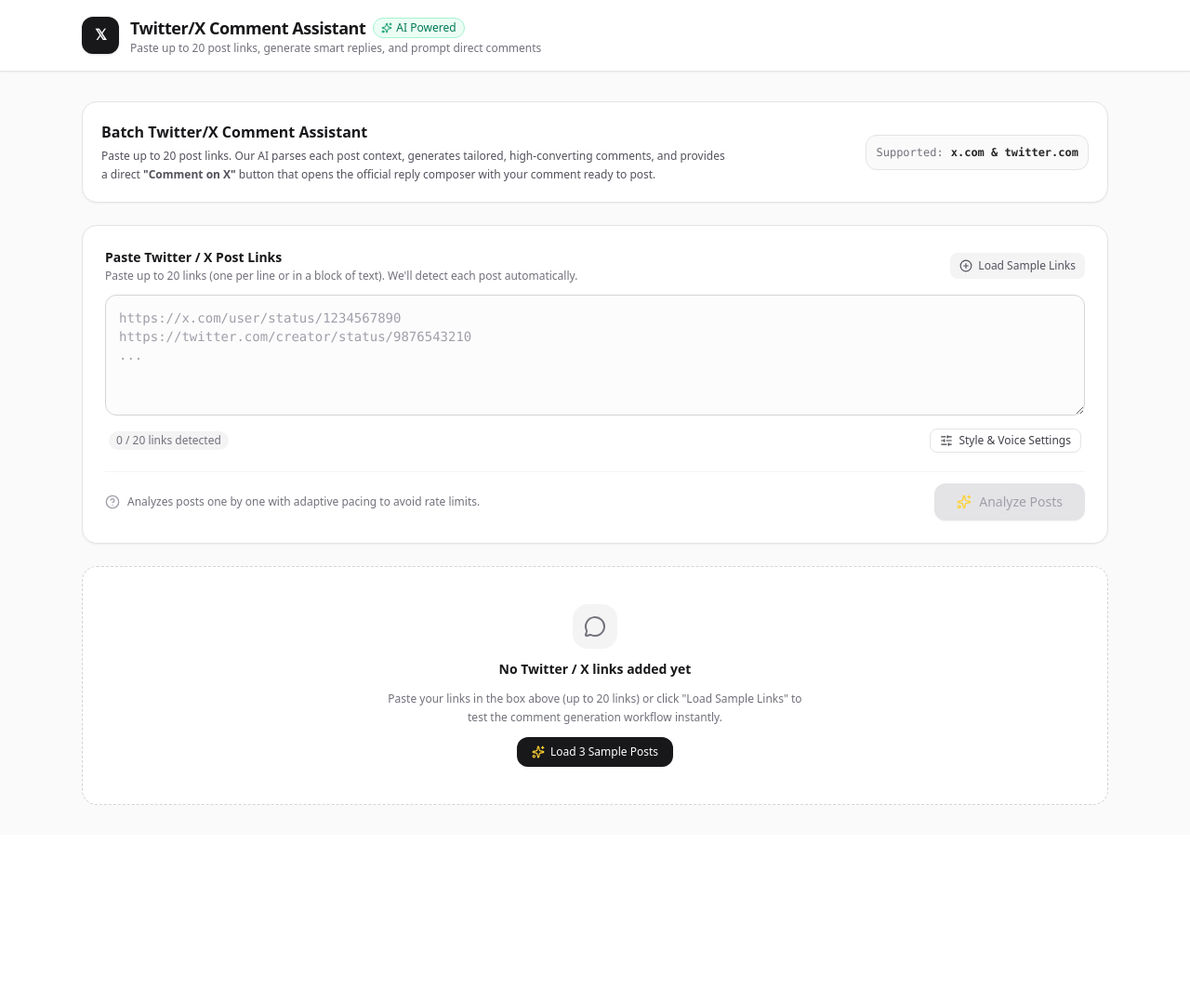
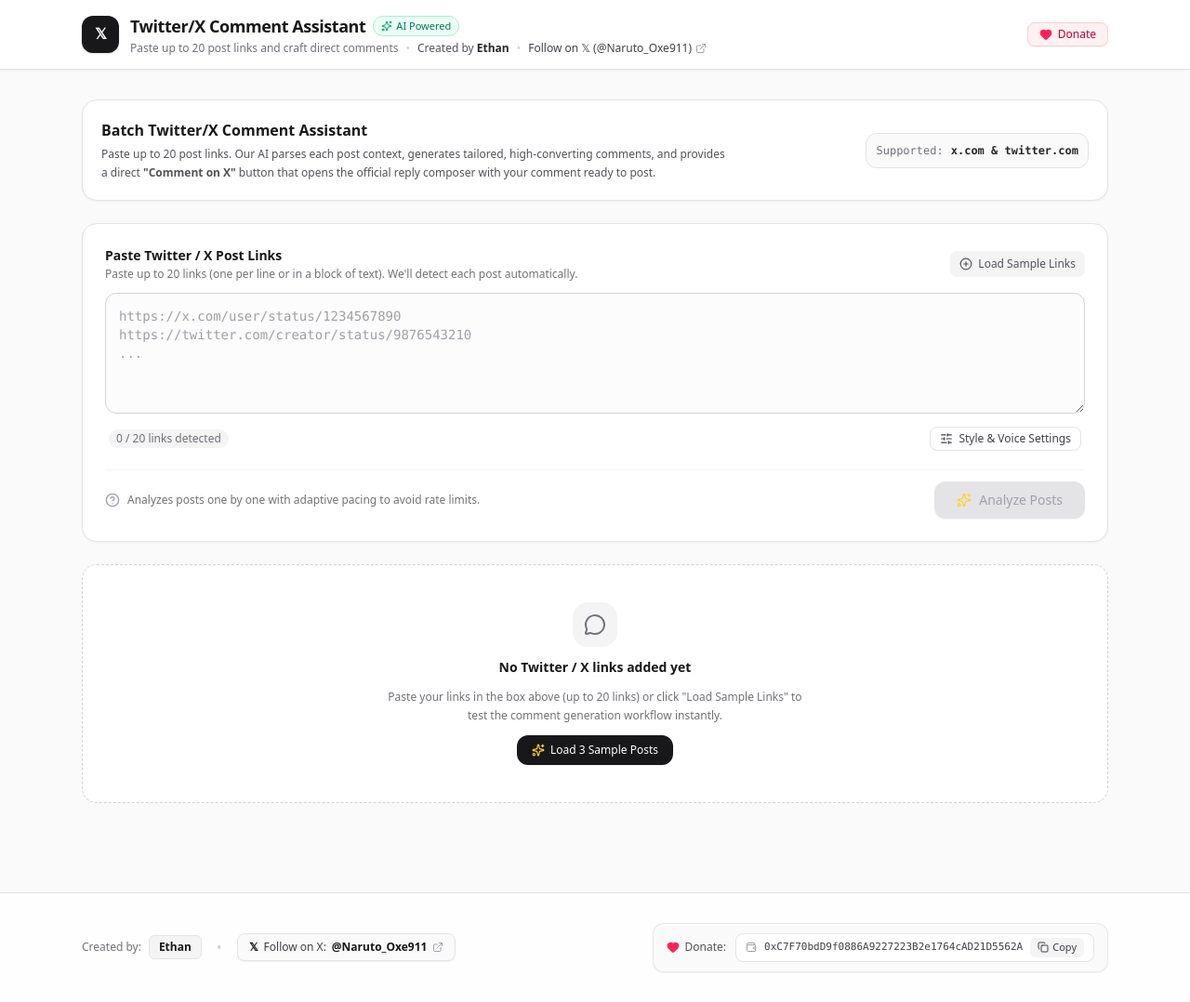
Before and after one commit to Jahid-dewan/AI-powered-By-X-Commenter., a React (Vite) app: page / in a window 1280 px wide. Shown: the whole page at 93% size. Before the commit the page ends 898 px from the top, so only its background shows below. Built offline with nearby package versions, Linux system fonts and the light colour scheme.

Commit message:
feat: add footer with creator and donation details
Implemented a new Footer component to display creator information and donation address, allowing users to support the project.

```diff
--- a/src/App.tsx
+++ b/src/App.tsx
@@ -8,6 +8,7 @@
 import { LinkInputSection } from './components/LinkInputSection';
 import { PostCard } from './components/PostCard';
 import { StatsBar } from './components/StatsBar';
+import { Footer } from './components/Footer';
 import { extractTwitterUrls } from './utils/twitterParser';
 import { getUniqueFallbackComment } from './utils/uniqueCommentGenerator';
 import { TweetPostItem, CommentTone } from './types';
@@ -422,6 +423,9 @@
         )}
       </main>
 
+      {/* Footer with Creator and Donation Info */}
+      <Footer />
+
       {/* Floating Toast Notification */}
       {toastMessage && (
         <div className="fixed bottom-5 right-5 z-50 bg-zinc-900 text-white text-xs font-medium px-4 py-2.5 rounded-xl shadow-lg border border-zinc-700 animate-fade-in flex items-center gap-2">
--- /dev/null
+++ b/src/components/Footer.tsx
@@ -0,0 +1,86 @@
+import React, { useState } from 'react';
+import { Heart, Copy, Check, ExternalLink, Wallet } from 'lucide-react';
+
+export const Footer: React.FC = () => {
+  const [copied, setCopied] = useState<boolean>(false);
+  const donationAddress = '0xC7F70bdD9f0886A9227223B2e1764cAD21D5562A';
+  const twitterUrl = 'https://x.com/Naruto_Oxe911';
+
+  const handleCopy = () => {
+    navigator.clipboard.writeText(donationAddress);
+    setCopied(true);
+    setTimeout(() => setCopied(false), 2500);
+  };
+
+  return (
+    <footer className="mt-16 border-t border-zinc-200 bg-white/80 backdrop-blur-xs py-8">
+      <div className="max-w-6xl mx-auto px-4 sm:px-6 flex flex-col md:flex-row items-center justify-between gap-6">
+        {/* Creator & Social Info */}
+        <div className="flex flex-col sm:flex-row items-center gap-3 sm:gap-4 text-center sm:text-left">
+          <div className="flex items-center gap-2">
+            <span className="text-xs text-zinc-500 font-medium">Created by:</span>
+            <span className="text-xs font-semibold text-zinc-900 bg-zinc-100 px-2.5 py-1 rounded-md border border-zinc-200">
+              Ethan
+            </span>
+          </div>
+
+          <span className="hidden sm:inline text-zinc-300">•</span>
+
+          <a
+            id="footer-follow-x-btn"
+            href={twitterUrl}
+            target="_blank"
+            rel="noopener noreferrer"
+            className="inline-flex items-center gap-1.5 text-xs font-medium text-zinc-700 hover:text-black bg-zinc-50 hover:bg-zinc-100 border border-zinc-200 px-3 py-1.5 rounded-lg transition-all shadow-2xs group"
+          >
+            <span className="font-mono font-bold text-xs text-zinc-900">𝕏</span>
+            <span>Follow on X:</span>
+            <span className="font-semibold text-zinc-900 group-hover:underline">@Naruto_Oxe911</span>
+            <ExternalLink className="w-3 h-3 text-zinc-400 group-hover:text-zinc-600 transition-colors" />
+          </a>
+        </div>
+
+        {/* Donation Wallet Box */}
+        <div className="w-full md:w-auto flex flex-col sm:flex-row items-center gap-2.5 bg-zinc-50 border border-zinc-200/80 rounded-xl p-2.5 px-3.5 shadow-2xs">
+          <div className="flex items-center gap-1.5 text-xs font-medium text-zinc-600">
+            <Heart className="w-3.5 h-3.5 text-rose-500 fill-rose-500" />
+            <span>Donate:</span>
+          </div>
+
+          <div className="flex items-center gap-2 bg-white px-2.5 py-1 rounded-lg border border-zinc-200 max-w-full">
+            <Wallet className="w-3 h-3 text-zinc-400 shrink-0" />
+            <span
+              className="text-[11px] font-mono text-zinc-700 truncate max-w-[200px] sm:max-w-[280px]"
+              title={donationAddress}
+            >
+              {donationAddress}
+            </span>
+            <button
+              id="copy-donation-address-btn"
+              type="button"
+              onClick={handleCopy}
+              className={`inline-flex items-center gap-1 text-[11px] font-medium px-2 py-0.5 rounded-md transition-all cursor-pointer shrink-0 ${
+                copied
+                  ? 'bg-emerald-500 text-white'
+                  : 'bg-zinc-100 hover:bg-zinc-200 text-zinc-700 active:scale-95'
+              }`}
+              title="Copy Donation Address"
+            >
+              {copied ? (
+                <>
+                  <Check className="w-3 h-3" />
+                  <span>Copied</span>
+                </>
+              ) : (
+                <>
+                  <Copy className="w-3 h-3" />
+                  <span>Copy</span>
+                </>
+              )}
+            </button>
+          </div>
+        </div>
+      </div>
+    </footer>
+  );
+};
--- a/src/components/Header.tsx
+++ b/src/components/Header.tsx
@@ -1,5 +1,5 @@
-import React from 'react';
-import { MessageSquarePlus, Sparkles, ExternalLink, CheckCircle2 } from 'lucide-react';
+import React, { useState } from 'react';
+import { MessageSquarePlus, Sparkles, ExternalLink, CheckCircle2, Heart, Copy, Check } from 'lucide-react';
 
 interface HeaderProps {
   totalCount: number;
@@ -8,31 +8,56 @@
 }
 
 export const Header: React.FC<HeaderProps> = ({ totalCount, readyCount, commentedCount }) => {
+  const [copiedDonate, setCopiedDonate] = useState<boolean>(false);
+  const donationAddress = '0xC7F70bdD9f0886A9227223B2e1764cAD21D5562A';
+
+  const handleCopyDonate = () => {
+    navigator.clipboard.writeText(donationAddress);
+    setCopiedDonate(true);
+    setTimeout(() => setCopiedDonate(false), 2000);
+  };
+
   return (
     <header className="border-b border-zinc-200 bg-white sticky top-0 z-30 shadow-xs">
-      <div className="max-w-6xl mx-auto px-4 sm:px-6 py-4 flex flex-col sm:flex-row sm:items-center sm:justify-between gap-3">
+      <div className="max-w-6xl mx-auto px-4 sm:px-6 py-3.5 flex flex-col sm:flex-row sm:items-center sm:justify-between gap-3">
         <div className="flex items-center gap-3">
-          <div className="w-10 h-10 rounded-xl bg-zinc-900 text-white flex items-center justify-center font-bold text-lg shadow-sm">
+          <div className="w-10 h-10 rounded-xl bg-zinc-900 text-white flex items-center justify-center font-bold text-lg shadow-sm shrink-0">
             <span className="font-mono text-base tracking-tighter">𝕏</span>
           </div>
           <div>
-            <div className="flex items-center gap-2">
+            <div className="flex flex-wrap items-center gap-2">
               <h1 className="text-lg font-semibold text-zinc-900 tracking-tight">
                 Twitter/X Comment Assistant
               </h1>
-              <span className="inline-flex items-center gap-1 text-xs font-medium px-2 py-0.5 rounded-full bg-emerald-50 text-emerald-700 border border-emerald-200">
+              <span className="inline-flex items-center gap-1 text-[11px] font-medium px-2 py-0.5 rounded-full bg-emerald-50 text-emerald-700 border border-emerald-200">
                 <Sparkles className="w-3 h-3 text-emerald-600" />
                 AI Powered
               </span>
             </div>
-            <p className="text-xs text-zinc-500">
-              Paste up to 20 post links, generate smart replies, and prompt direct comments
-            </p>
+            <div className="flex flex-wrap items-center gap-x-2 gap-y-0.5 text-xs text-zinc-500 mt-0.5">
+              <span>Paste up to 20 post links and craft direct comments</span>
+              <span className="hidden sm:inline text-zinc-300">•</span>
+              <span className="text-zinc-600">
+                Created by <strong className="text-zinc-800 font-semibold">Ethan</strong>
+              </span>
+              <span className="text-zinc-300">•</span>
+              <a
+                id="header-creator-x-link"
+                href="https://x.com/Naruto_Oxe911"
+                target="_blank"
+                rel="noopener noreferrer"
+                className="inline-flex items-center gap-1 text-zinc-700 hover:text-black font-medium hover:underline"
+              >
+                <span>Follow on 𝕏 (@Naruto_Oxe911)</span>
+                <ExternalLink className="w-3 h-3 text-zinc-400" />
+              </a>
+            </div>
           </div>
         </div>
 
+        <div className="flex flex-wrap items-center gap-2 self-start sm:self-auto text-xs">
           {totalCount > 0 && (
-          <div className="flex items-center gap-2 self-start sm:self-auto text-xs">
+            <>
               <div className="flex items-center gap-1.5 px-2.5 py-1 rounded-lg bg-zinc-100 border border-zinc-200 text-zinc-700 font-medium">
                 <span className="text-zinc-500">Links:</span>
                 <span className="font-semibold text-zinc-900">{totalCount}/20</span>
@@ -49,8 +74,34 @@
                 <span>Commented:</span>
                 <span className="font-semibold text-emerald-900">{commentedCount}</span>
               </div>
+            </>
+          )}
+
+          {/* Header Donate Button */}
+          <button
+            id="header-donate-btn"
+            type="button"
+            onClick={handleCopyDonate}
+            className={`inline-flex items-center gap-1.5 px-3 py-1 rounded-lg border text-xs font-medium transition-all cursor-pointer shadow-2xs ${
+              copiedDonate
+                ? 'bg-emerald-600 text-white border-emerald-600'
+                : 'bg-rose-50 hover:bg-rose-100 text-rose-700 border-rose-200 active:scale-95'
+            }`}
+            title={`Donate EVM: ${donationAddress} (Click to copy)`}
+          >
+            {copiedDonate ? (
+              <>
+                <Check className="w-3.5 h-3.5" />
+                <span>Address Copied!</span>
+              </>
+            ) : (
+              <>
+                <Heart className="w-3.5 h-3.5 text-rose-500 fill-rose-500" />
+                <span>Donate</span>
+              </>
+            )}
+          </button>
         </div>
-        )}
       </div>
     </header>
   );
```
Lines whose indentation alone changed are shown as unchanged.
